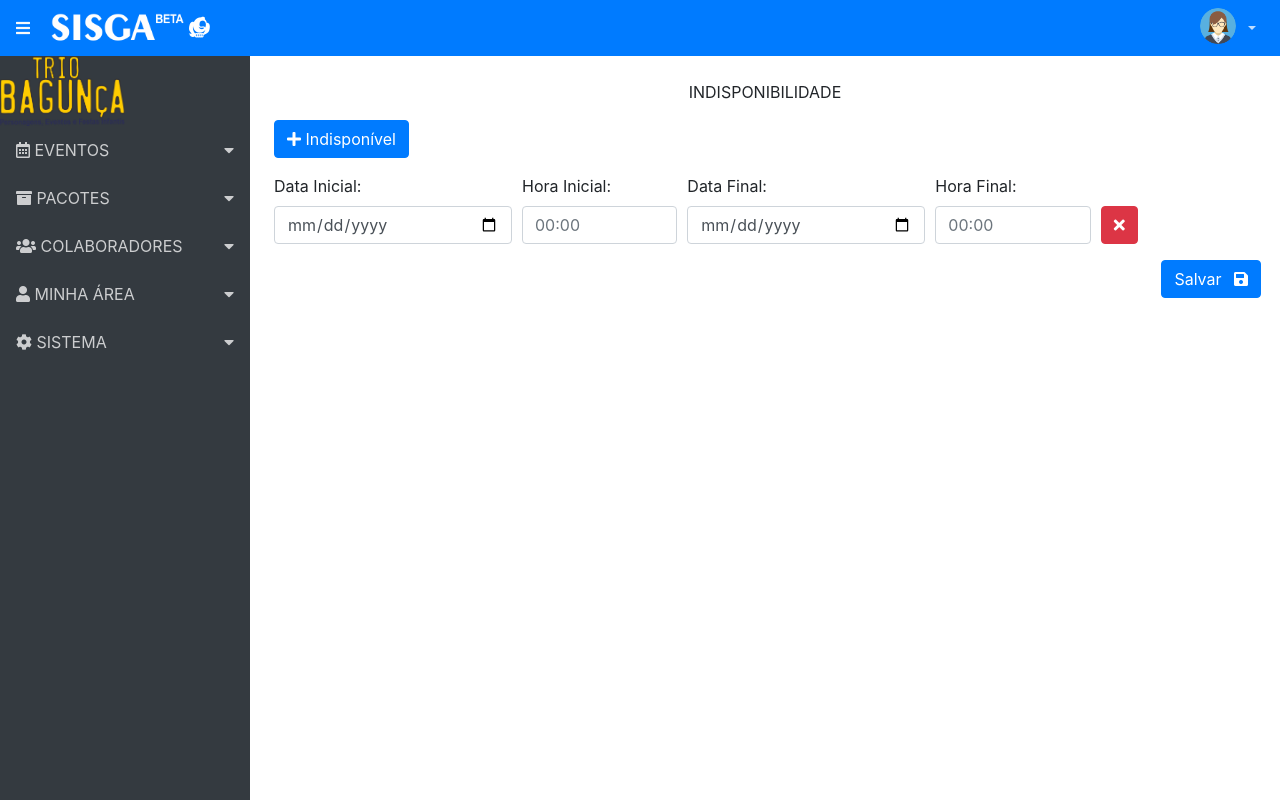
After one commit to RaphaelAugusto1989/triobagunca, a CodeIgniter app: page /triobagunca/index.php/colaborador/Indisponibilidade in a window 1280 px wide. The commit adds this page. Run offline with CodeIgniter, Linux system fonts and the light colour scheme; some libraries are stand-ins or nearby versions.

Commit message:
Inicio do modulo de indisponibilidade do colaborador

```diff
--- a/application/config/routes.php
+++ b/application/config/routes.php
@@ -68,8 +68,10 @@ $route['PacotesCadastrados'] = 'Pacotes/PacotesCadastrados';
 
 $route['ColaboradorCadastro'] = 'Colaborador/ColaboradorCadastro';
 $route['ColaboradoresCadastrados'] = 'Colaborador/ColaboradoresCadastrados';
+$route['ColaboradorIndisponibilidade'] = 'Colaborador/Indisponibilidade';
+$route['ColaboradorMeusEventos'] = 'Colaborador/MeusEventos';
+$route['MeusDados'] = 'Colaborador/MeusDados';
 $route['ColaboradorPermissaoSistema'] = 'Colaborador/PermissaoColaborador';
-$route['MeusDados'] = 'Colaborador/MeusDados';
 
 $route['post'] = 'pagina';
 $route['post/(:num)'] = 'pagina/post/$1';
--- a/application/controllers/Colaborador.php
+++ b/application/controllers/Colaborador.php
@@ -320,7 +320,22 @@ class Colaborador extends CI_Controller {
             'permission8' => $this->input->post('permission8'),
         );
 
-
+        #AUTOCOMPLETE
+        if(isset($_GET['term'])) {
+            $this->load->model('Colaborador_model');
+            $lista = $this->Colaborador_model->AutoCompleteColaborador($_GET['term']);
+            $arr_lista = array();
+            if (!empty($lista)) {
+            	#echo'RESULTADO: <pre>';print_r($lista);exit;
+                foreach ($lista as $nome) {
+                    $resultado = array("label" => $nome->nome_colab.' '.$nome->sobrenome_colab,
+                    "value" => $nome->nome_colab.' '.$nome->sobrenome_colab,
+                    "id"=>$nome->id_colab);
+                    array_push($arr_lista, $resultado);
+                }
+                echo  json_encode($arr_lista); exit;
+            }
+		}
 
         $this->load->model('Colaborador_model');
         $this->Colaborador_model->SavePermissionSystem($permission);
@@ -335,4 +350,52 @@ class Colaborador extends CI_Controller {
 			#redirect(base_url('DetalheUser/'.$id));
 		}
     }
+
+    public function Indisponibilidade() {
+    	$msg = null;
+		if ($this->session->flashdata('Success') !="") {
+			$msg = $this->session->flashdata('Success');
+		} else {
+			$msg = $this->session->flashdata('Error');
+		}
+
+		$dados['msg'] = $msg;
+    	$dados['titulo'] = "Indisponibilidades";
+
+    	$this->load->view('header', $dados);
+    	$this->load->view('menu');
+    	$this->load->view('ColaboradorIndisponibilidade', $dados);
+    	$this->load->view('footer');
+    }
+
+    public function InsertIndisponibilidade() {
+		$idColab = $this->input->post('idcolab');
+		$DataHoje = $this->input->post('datahoje');
+
+		foreach($this->input->post('idcolab') as $indice => $nomeColaborador){
+			$Indisponibilidades = array (
+	    		'id_colab' => $idColab,
+	    		'data_cadastrado' => $DataHoje,
+	    		'data_inicial' => $this->input->post('datainicial'),
+	    		'hora_inicial' => $this->input->post('horainicial'),
+	    		'data_final' => $this->input->post('datafinal'),
+	    		'hora_final' => $this->input->post('horafinal'),
+    		);
+
+			$this->load->model('Colaborador_model');
+			$this->Agenda_model->SaveIndisponibilidade($Indisponibilidades);
+		}
+
+		if (!empty($evento)) {
+			$msg = $this->session->set_flashdata('Success', 'Indisponiblidade Cadastradas com Sucesso');
+			redirect(base_url('ColaboradorIndisponibilidade/'.$id));
+			//redirect(base_url('Colaborador/ColaboradorIndisponibilidade/'.$id));
+		} else {
+			$msg = $this->session->set_flashdata('Error', 'Ocorreu algum problema, verifique os dados e tente novamente!');
+			redirect(base_url('ColaboradorIndisponibilidade/'.$id));
+		}
+
+
+    }
+
 }
--- a/application/models/Colaborador_model.php
+++ b/application/models/Colaborador_model.php
@@ -57,4 +57,9 @@ class Colaborador_model extends CI_Model {
         return $this->db->get()->result();
     }
 
+    #INSERE A INDISPONIBILIDADE DO COLABORADOR NO BANCO DE DADOS
+	public function SaveIndisponibilidade ($Indisponibilidades) {
+		$this->db->insert("colaborador_indisponivel", $Indisponibilidades);
+	}
+
 }
--- /dev/null
+++ b/application/views/ColaboradorIndisponibilidade.php
@@ -0,0 +1,57 @@
+<?php
+	defined('BASEPATH') OR exit('No direct script access allowed');
+?>
+<div class="container p-4">
+	<p class="text-center">INDISPONIBILIDADE</p>
+	<?php
+		if ($this->session->flashdata('Success') !="") {
+			echo "<p class='alert alert-success text-center'>" .$msg. "</p>";
+		} elseif ($this->session->flashdata('Error') !="") {
+			echo "<p class='alert alert-danger text-center'>" .$msg. "</p>";
+		}
+	?>
+	<div class="form-row">
+	 	<div class="form-group col-md-12">
+	 		<a href="" id="addInput" class="btn btn-primary"><i class="fas fa-plus"> </i> Indisponível</a>
+	 	</div>
+	</div>
+	<?php
+		$DataHoje = date('Y-m-d');
+		$idcolab = $this->session->userdata('IdUser');
+	?>
+	<form action="<?php echo base_url('Colaborador/InsertIndisponibilidade');?>" method="POST">
+		<input type="hidden" name="idcolab" id="idcolab" value="<?= $idcolab; ?>">
+	 	<input type="hidden" name="datahoje" id="datahoje" value="<?= $DataHoje; ?>">
+		<div id="dynamicDivDate">
+	 		<div id="removDate" class="form-row">
+	 			<div class="form-group col-md-3">
+	 				<label> Data Inicial: </label>
+			        <input type="date"  class="form-control" name="dateinicio[]" value="">
+	    		</div>
+	    		<div class="form-group col-md-2">
+	    			<label>Hora Inicial:</label>
+			        <input type="text" class="form-control hora" name="horainicial[]" value="" placeholder="00:00">
+	    		</div>
+	    		<div class="form-group col-md-3">
+	    			<label>Data Final:</label>
+			        <input type="date" class="form-control" name="datefim[]" value="">
+	    		</div>
+	    		<div class="form-group col-md-2">
+	    			<label>Hora Final:</label>
+			        <input type="text" class="form-control hora" name="horafinal[]" value="" placeholder="00:00">
+	    		</div>
+		    	<div class="form-group col-md-2">
+		    		<br />
+			    	<a class="btn btn-danger mt-md-2" href="javascript:void(0)" id="remInputdate">
+			    		<span class="glyphicon glyphicon-minus" aria-hidden="true"></span>
+			        	<i class="fas fa-times"  title="Remover"></i>
+					</a>
+				</div>
+			</div>
+		</div>
+
+		<div class="form-row float-right">
+		 	<button type="submit" class="btn btn-primary">Salvar <i class="fas fa-save ml-2"></i></button>
+		</div>
+	</form>
+</div>
--- a/application/views/footer.php
+++ b/application/views/footer.php
@@ -78,7 +78,44 @@
 			  	generate(chars);
 			}
 
-			//ADICIONA MAIS UM INPUT TEXT
+			//ADICIONA MAIS UM INPUT DATE NA INDISPONIBILIDADE
+			$(function () {
+			    var scntDiv = $('#dynamicDivDate');
+			    $(document).on('click', '#addInput', function () {
+			        $('<div id="removDate" class="form-row">'+
+			        	'<div class="form-group col-md-3">'+
+			 				'<label> Data Inicial: </label>'+
+					        '<input type="date"  class="form-control" name="dateinicio[]" value="">'+
+			    		'</div>'+
+			    		'<div class="form-group col-md-2">'+
+			    			'<label>Hora Inicial:</label>'+
+					        '<input type="text" class="form-control hora" name="horainicial[]" value="" placeholder="00:00">'+
+			    		'</div>'+
+			    		'<div class="form-group col-md-3">'+
+			    			'<label>Data Final:</label>'+
+					        '<input type="date" class="form-control" name="datefim[]" value="">'+
+			    		'</div>'+
+			    		'<div class="form-group col-md-2">'+
+			    			'<label>Hora Final:</label>'+
+					        '<input type="text" class="form-control hora" name="horafinal[]" value="" placeholder="00:00">'+
+			    		'</div>'+
+				    	'<div class="form-group col-md-2">'+
+				    		'<br/>'+
+					    	'<a class="btn btn-danger mt-md-2" href="javascript:void(0)" id="remInputdate">'+
+					    		'<span class="glyphicon glyphicon-minus" aria-hidden="true"></span>'+
+					        	'<i class="fas fa-times"  title="Remover"></i>'+
+							'</a>'+
+						'</div>'+
+					'</div>').appendTo(scntDiv);
+			        return false;
+			    });
+			    $(document).on('click', '#remInputdate', function () {
+		            $(this).parents('#removDate').remove();
+			        return false;
+			    });
+			});
+
+			//ADICIONA MAIS UM COLABORADOR NO AGENDAMENTO
 			$(function () {
 			    var scntDiv = $('#dynamicDiv');
 			    $(document).on('click', '#addInput', function () {
--- a/application/views/menu.php
+++ b/application/views/menu.php
@@ -54,7 +54,7 @@
             <li>
                 <a href="#submenu7" data-toggle="collapse"><i class="fas fa-user"></i> MINHA ÁREA</a>
                 <ul id="submenu7" class="list-unstyled collapse">
-                    <li><a href="<?php echo base_url('EmDesenvolvimento');?>">Indisponibilidade</a></li>
+                    <li><a href="<?php echo base_url('ColaboradorIndisponibilidade');?>">Indisponibilidade</a></li>
                     <li><a href="<?php echo base_url('EmDesenvolvimento');?>">Meus Eventos</a></li>
                     <li><a class="dropdown-item" href="<?php echo base_url('MeusDados');?>">Meus Dados</a></li>
                 </ul>
```
Also changed, not shown: application/controllers/Agenda.php (+0 -17 lines), application/controllers/LoginSystem.php (+4 -4 lines).
